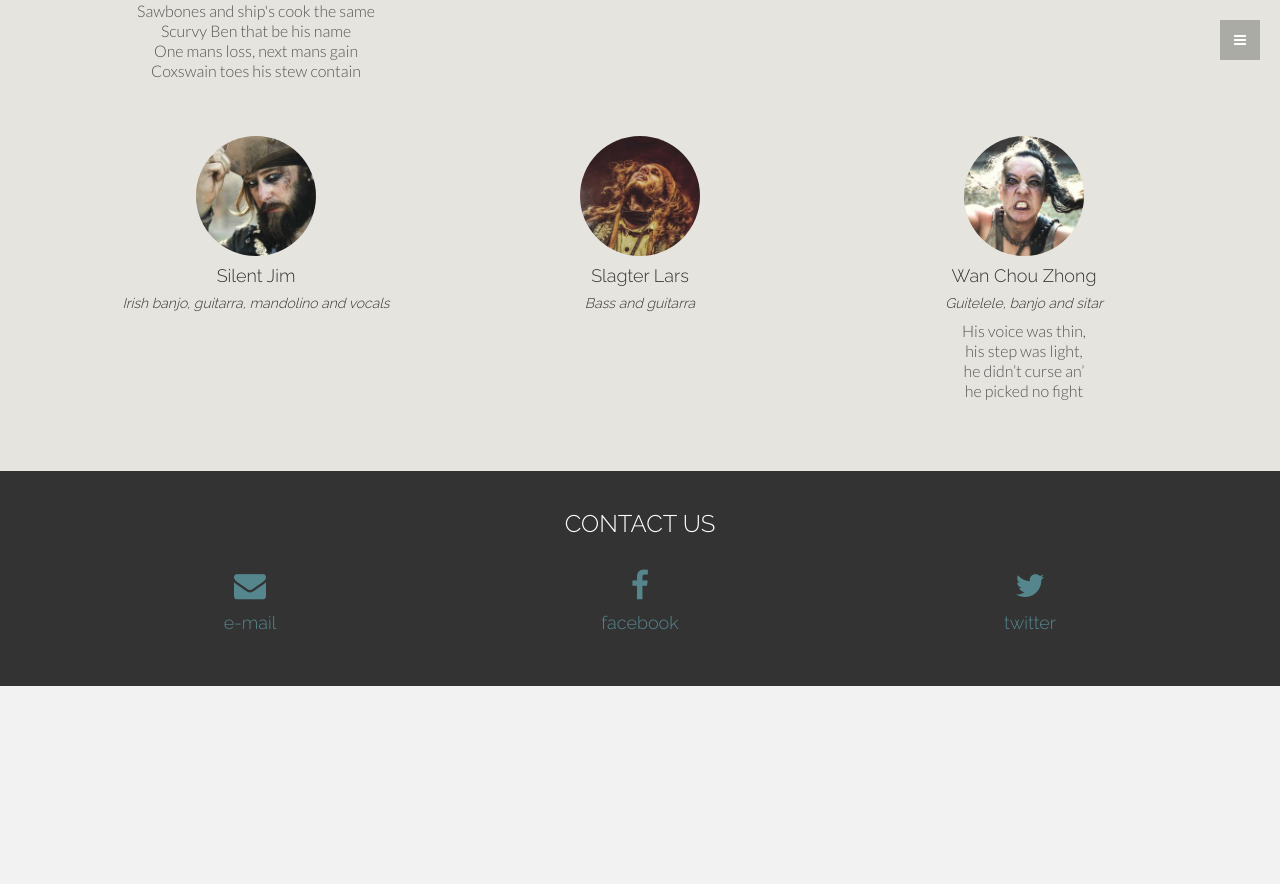
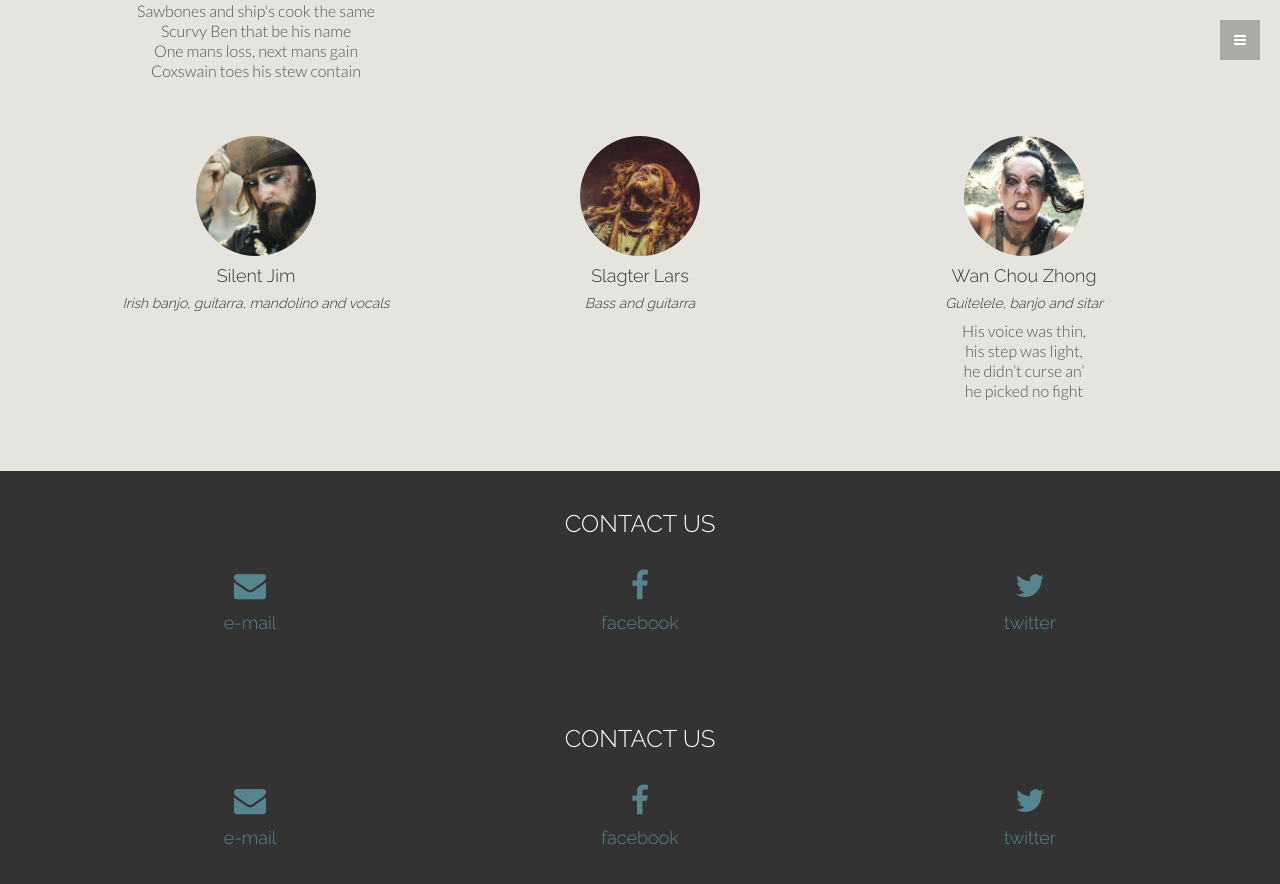
Before and after one commit to danielwerthen/yebanished, a Jekyll site: the page built from index.html, in a window 1280 px wide and 900 px high, scrolled down 4862 px. Shown: the top 884 px of the window. Built offline with Jekyll 4.4.1, drawn with Linux system fonts in a browser that asks for light colours; a script that is not in the unit is left out; before the commit the page ends 5548 px from its top, so only the background shows below that.

Commit message:
Update index.html

```diff
--- a/index.html
+++ b/index.html
@@ -194,7 +194,32 @@
     </div>
   </div>
 </div><!-- /container -->
+  </div><!-- /f -->
 
+<div id="f">
+  <div class="container">
+    <div class="row">
+      <h3>CONTACT US</h3>
+      <br>
+      <div class="col-sm-4">
+        <a href="mailto:yebanishedprivateers@gmail.com"><i class="fa fa-envelope fa-2x"></i>
+          <h4>e-mail</h4></a>
+        <br>
+      </div>
+      <div class="col-sm-4">
+        <a href="http://www.facebook.com/YeBanishedPrivateers"><i class="fa fa-facebook fa-2x"></i>
+          <h4>facebook</h4></a>
+        <br>
+      </div>
+      <div class="col-sm-4">
+        <a href="http://twitter.com/yebanished">
+          <i class="fa fa-twitter fa-2x"></i>
+          <h4>twitter</h4></a>
+        <br>
+      </div>
+    </div>
+  </div>
+</div><!-- /container -->
   </div><!-- /f -->
 
 <!-- Menu -->
```
